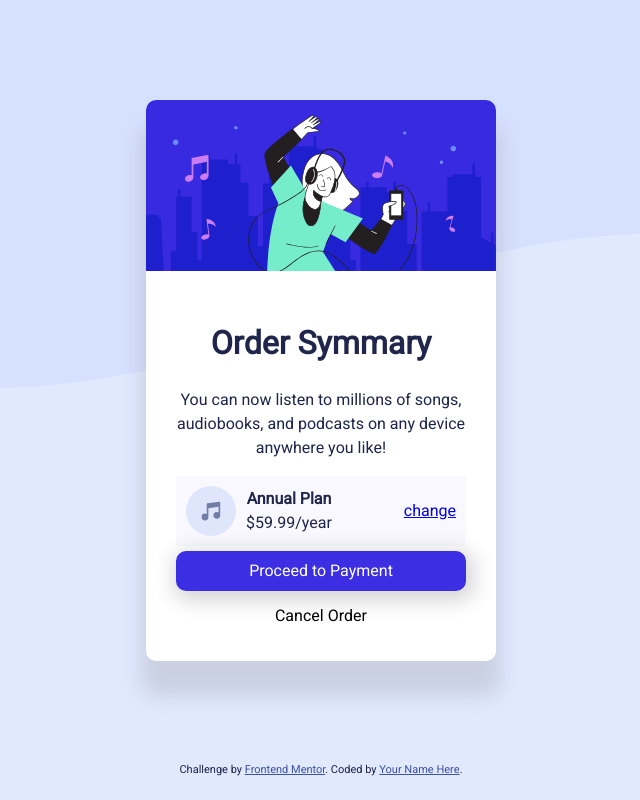
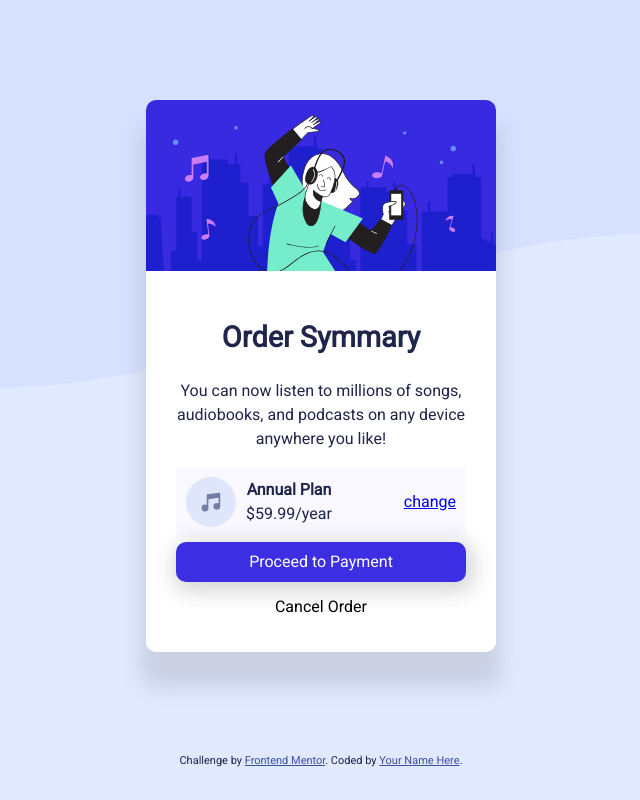
Before and after one commit to janselroa/order-summary-component, a plain HTML site: page index.html in a window 1280 px wide. Shown: the whole page, without its empty margins (319-959 px from the left). Drawn offline with Linux system fonts and the light colour scheme.

Commit message:
Update styles.css

```diff
--- a/assets/css/styles.css
+++ b/assets/css/styles.css
@@ -8,6 +8,9 @@ body {
     --blue: rgba(60, 46, 226, 255)
 }
 
+.title{
+    font-size:1.8rem
+}
 .card__img {
     width: 100%;
     border-top-left-radius: 10px;
```
